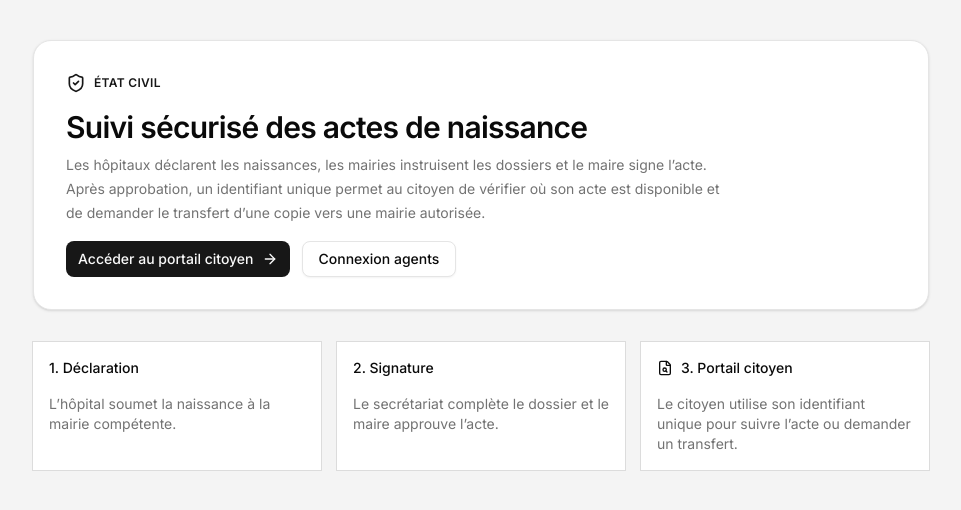
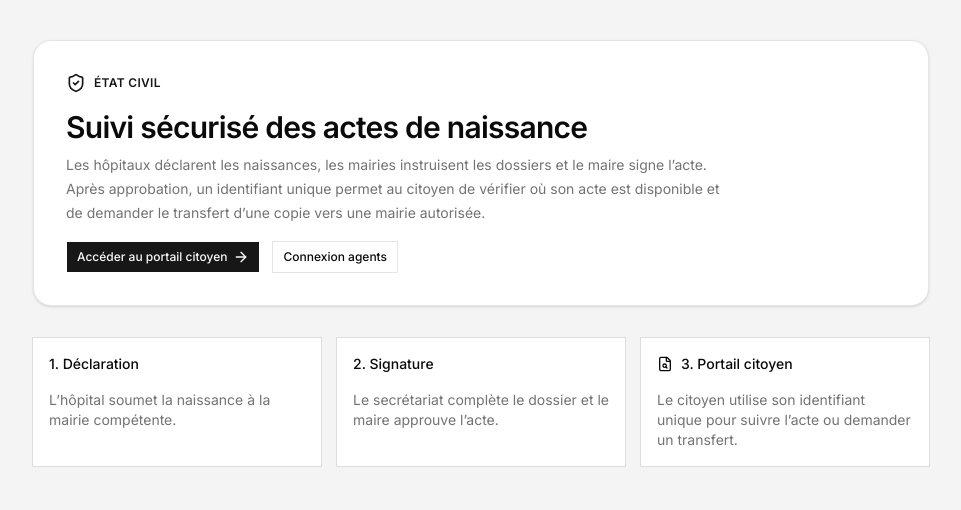
Before and after one commit to jeansamist/birth-manage, a Next.js app: page / in a window 1280 px wide. Shown: the top 510 px of the page, without its empty margins (159-1120 px from the left). Built offline with nearby package versions, Linux system fonts and the light colour scheme.

Commit message:
chore(config): update UI and package configs for framer-motion, cobe globe, and shadcn

```diff
--- a/components/ui/badge.tsx
+++ b/components/ui/badge.tsx
@@ -1,49 +1,46 @@
-import * as React from "react"
-import { cva, type VariantProps } from "class-variance-authority"
-import { Slot } from "radix-ui"
+import * as React from 'react';
+import { Slot } from '@radix-ui/react-slot';
+import { cva, type VariantProps } from 'class-variance-authority';
 
-import { cn } from "@/lib/utils"
+import { cn } from '@/lib/utils';
 
 const badgeVariants = cva(
-  "group/badge inline-flex h-5 w-fit shrink-0 items-center justify-center gap-1 overflow-hidden rounded-none border border-transparent px-2 py-0.5 text-xs font-medium whitespace-nowrap transition-all focus-visible:border-ring focus-visible:ring-[3px] focus-visible:ring-ring/50 has-data-[icon=inline-end]:pr-1.5 has-data-[icon=inline-start]:pl-1.5 aria-invalid:border-destructive aria-invalid:ring-destructive/20 dark:aria-invalid:ring-destructive/40 [&>svg]:pointer-events-none [&>svg]:size-3!",
+  'inline-flex items-center justify-center rounded-md border px-2 py-0.5 text-xs font-medium w-fit whitespace-nowrap shrink-0 [&>svg]:size-3 gap-1 [&>svg]:pointer-events-none focus-visible:border-ring focus-visible:ring-ring/50 focus-visible:ring-[3px] aria-invalid:ring-destructive/20 dark:aria-invalid:ring-destructive/40 aria-invalid:border-destructive transition-[color,box-shadow] overflow-hidden',
   {
     variants: {
       variant: {
-        default: "bg-primary text-primary-foreground [a]:hover:bg-primary/80",
+        default:
+          'border-transparent bg-primary text-primary-foreground [a&]:hover:bg-primary/90',
         secondary:
-          "bg-secondary text-secondary-foreground [a]:hover:bg-secondary/80",
+          'border-transparent bg-secondary text-secondary-foreground [a&]:hover:bg-secondary/90',
         destructive:
-          "bg-destructive/10 text-destructive focus-visible:ring-destructive/20 dark:bg-destructive/20 dark:focus-visible:ring-destructive/40 [a]:hover:bg-destructive/20",
+          'border-transparent bg-destructive text-white [a&]:hover:bg-destructive/90 focus-visible:ring-destructive/20 dark:focus-visible:ring-destructive/40 dark:bg-destructive/60',
         outline:
-          "border-border text-foreground [a]:hover:bg-muted [a]:hover:text-muted-foreground",
-        ghost:
-          "hover:bg-muted hover:text-muted-foreground dark:hover:bg-muted/50",
-        link: "text-primary underline-offset-4 hover:underline",
+          'text-foreground [a&]:hover:bg-accent [a&]:hover:text-accent-foreground',
       },
     },
     defaultVariants: {
-      variant: "default",
+      variant: 'default',
     },
-  }
-)
+  },
+);
 
 function Badge({
   className,
-  variant = "default",
+  variant,
   asChild = false,
   ...props
-}: React.ComponentProps<"span"> &
+}: React.ComponentProps<'span'> &
   VariantProps<typeof badgeVariants> & { asChild?: boolean }) {
-  const Comp = asChild ? Slot.Root : "span"
+  const Comp = asChild ? Slot : 'span';
 
   return (
     <Comp
       data-slot="badge"
-      data-variant={variant}
       className={cn(badgeVariants({ variant }), className)}
       {...props}
     />
-  )
+  );
 }
 
-export { Badge, badgeVariants }
+export { Badge, badgeVariants };
--- a/components/ui/button.tsx
+++ b/components/ui/button.tsx
@@ -1,33 +1,35 @@
 import * as React from "react"
+import { cva, type VariantProps } from "class-variance-authority"
 import { Slot } from "radix-ui"
-import { cva, type VariantProps } from "class-variance-authority"
 
 import { cn } from "@/lib/utils"
 
 const buttonVariants = cva(
-  "inline-flex items-center justify-center gap-2 whitespace-nowrap rounded-md text-sm font-medium transition-all disabled:pointer-events-none disabled:opacity-50 [&_svg]:pointer-events-none [&_svg:not([class*='size-'])]:size-4 shrink-0 [&_svg]:shrink-0 outline-none focus-visible:border-ring focus-visible:ring-ring/50 focus-visible:ring-[3px] aria-invalid:ring-destructive/20 dark:aria-invalid:ring-destructive/40 aria-invalid:border-destructive",
+  "group/button inline-flex shrink-0 items-center justify-center rounded-none border border-transparent bg-clip-padding text-xs font-medium whitespace-nowrap transition-all outline-none select-none focus-visible:border-ring focus-visible:ring-1 focus-visible:ring-ring/50 active:not-aria-[haspopup]:translate-y-px disabled:pointer-events-none disabled:opacity-50 aria-invalid:border-destructive aria-invalid:ring-1 aria-invalid:ring-destructive/20 dark:aria-invalid:border-destructive/50 dark:aria-invalid:ring-destructive/40 [&_svg]:pointer-events-none [&_svg]:shrink-0 [&_svg:not([class*='size-'])]:size-4",
   {
     variants: {
       variant: {
-        default: "bg-primary text-primary-foreground hover:bg-primary/90",
+        default: "bg-primary text-primary-foreground hover:bg-primary/80",
+        outline:
+          "border-border bg-background hover:bg-muted hover:text-foreground aria-expanded:bg-muted aria-expanded:text-foreground dark:border-input dark:bg-input/30 dark:hover:bg-input/50",
+        secondary:
+          "bg-secondary text-secondary-foreground hover:bg-[color-mix(in_oklch,var(--secondary),var(--foreground)_5%)] aria-expanded:bg-secondary aria-expanded:text-secondary-foreground",
+        ghost:
+          "hover:bg-muted hover:text-foreground aria-expanded:bg-muted aria-expanded:text-foreground dark:hover:bg-muted/50",
         destructive:
-          "bg-destructive text-white hover:bg-destructive/90 focus-visible:ring-destructive/20 dark:focus-visible:ring-destructive/40 dark:bg-destructive/60",
-        outline:
-          "border bg-background shadow-xs hover:bg-accent hover:text-accent-foreground dark:bg-input/30 dark:border-input dark:hover:bg-input/50",
-        secondary:
-          "bg-secondary text-secondary-foreground hover:bg-secondary/80",
-        ghost:
-          "hover:bg-accent hover:text-accent-foreground dark:hover:bg-accent/50",
+          "bg-destructive/10 text-destructive hover:bg-destructive/20 focus-visible:border-destructive/40 focus-visible:ring-destructive/20 dark:bg-destructive/20 dark:hover:bg-destructive/30 dark:focus-visible:ring-destructive/40",
         link: "text-primary underline-offset-4 hover:underline",
       },
       size: {
-        default: "h-9 px-4 py-2 has-[>svg]:px-3",
-        sm: "h-8 rounded-md gap-1.5 px-3 has-[>svg]:px-2.5",
-        lg: "h-10 rounded-md px-6 has-[>svg]:px-4",
-        icon: "size-9",
-        "icon-xs": "size-7",
-        "icon-sm": "size-8",
-        "icon-lg": "size-10",
+        default:
+          "h-8 gap-1.5 px-2.5 has-data-[icon=inline-end]:pr-2 has-data-[icon=inline-start]:pl-2",
+        xs: "h-6 gap-1 rounded-none px-2 text-xs has-data-[icon=inline-end]:pr-1.5 has-data-[icon=inline-start]:pl-1.5 [&_svg:not([class*='size-'])]:size-3",
+        sm: "h-7 gap-1 rounded-none px-2.5 has-data-[icon=inline-end]:pr-1.5 has-data-[icon=inline-start]:pl-1.5 [&_svg:not([class*='size-'])]:size-3.5",
+        lg: "h-9 gap-1.5 px-2.5 has-data-[icon=inline-end]:pr-2 has-data-[icon=inline-start]:pl-2",
+        icon: "size-8",
+        "icon-xs": "size-6 rounded-none [&_svg:not([class*='size-'])]:size-3",
+        "icon-sm": "size-7 rounded-none",
+        "icon-lg": "size-9",
       },
     },
     defaultVariants: {
--- a/package.json
+++ b/package.json
@@ -21,16 +21,19 @@
     "@hookform/resolvers": "^5.2.2",
     "@prisma/adapter-pg": "^7.7.0",
     "@prisma/client": "^7.7.0",
+    "@radix-ui/react-slot": "^1.3.0",
     "bcryptjs": "^3.0.3",
     "class-variance-authority": "^0.7.1",
     "clsx": "^2.1.1",
     "cmdk": "^1.1.1",
+    "cobe": "^2.0.1",
     "date-fns": "^4.1.0",
     "embla-carousel-react": "^8.6.0",
     "framer-motion": "^12.38.0",
     "input-otp": "^1.4.2",
     "jose": "^6.2.2",
     "lucide-react": "^1.8.0",
+    "motion": "^12.42.2",
     "next": "16.1.7",
     "next-themes": "^0.4.6",
     "nodemailer": "^8.0.5",
```
Also changed, not shown: components.json, 1 other file (tests, documents, lock files or other folders).
